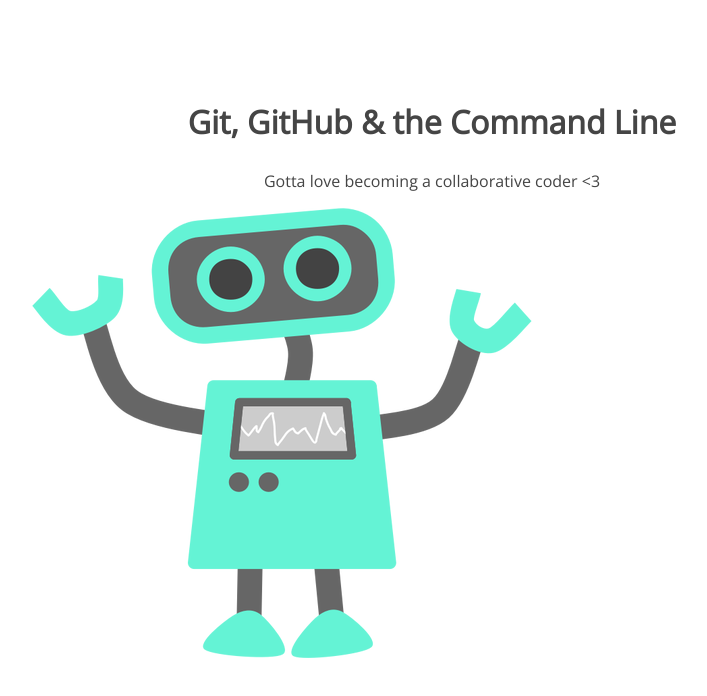
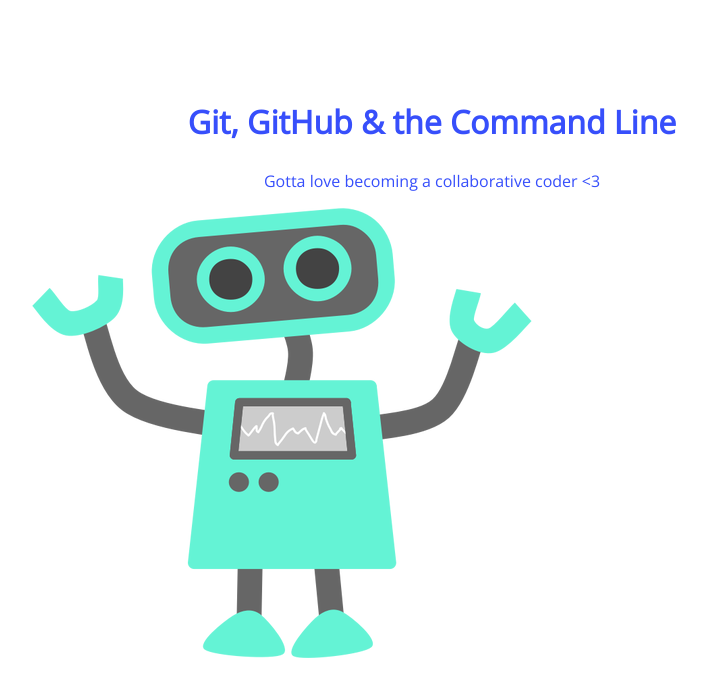
Before and after one commit to sockster/105-project, a plain HTML site: page index.html in a window 1280 px wide. Shown: the whole page, without its empty margins (208-915 px from the left). Drawn offline with nearby package versions, Linux system fonts and the light colour scheme.

Commit message:
change h1 color

```diff
--- a/css/style.css
+++ b/css/style.css
@@ -5,7 +5,7 @@
 section h1,
 section p {
 	text-align: center;
-	color: #454545;
+	color: #374FFB;
 }
 section h1 {
 	font: 32px 'Open Sans';
```
